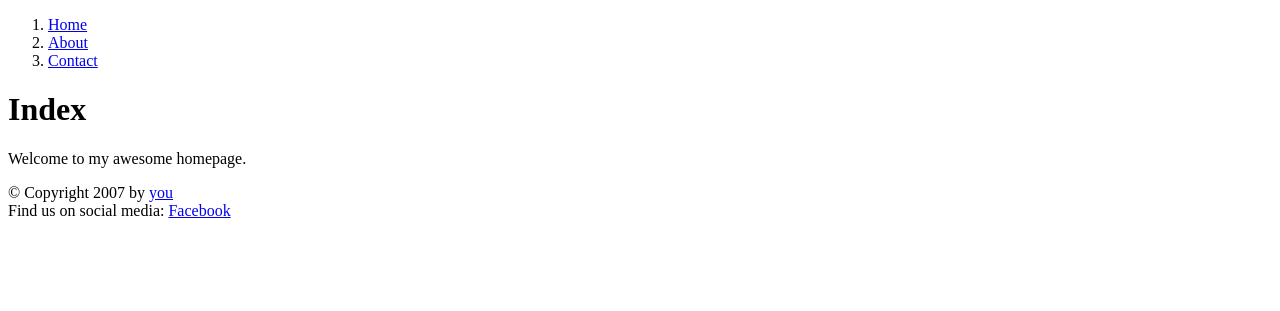
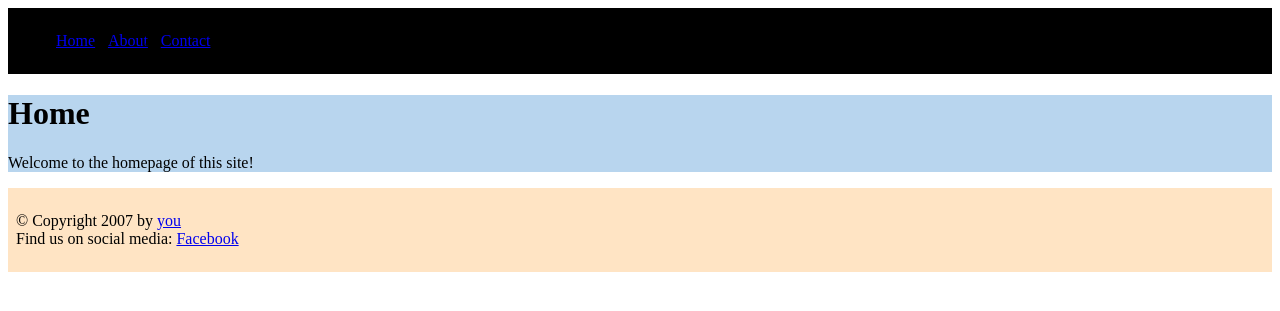
Before and after one commit to JensPatomella/Template-uppgift, a Flask app: page / in a window 1280 px wide. Shown: the top 311 px of the page. Run offline with Flask 3, Linux system fonts and the light colour scheme.

Commit message:
Minimal styling + små saker

```diff
--- a/app.py
+++ b/app.py
@@ -1,5 +1,4 @@
 from flask import Flask, render_template, request
-import os
 
 app = Flask(__name__)
 
@@ -19,9 +18,9 @@ def contact():
 
 @app.route('/sent', methods=['POST'])
 def write():
-    content = request.form.get('message', '') + request.form.get('name', '')
-    with open(FILE_PATH, 'w', encoding='utf-8') as f: #Flaggan 'w' (write) anger att filen ska skrivas
-        f.write(content)    # .write() skriver innehållet i variabeln content till filen
+    content = f"{request.form.get('name', '')}, {request.form.get('message', '')}"
+    with open(FILE_PATH, 'a', encoding='utf-8') as f:
+        f.write(content + "\n")
     return render_template("contact.html", file_content=content)
 
 if __name__ == '__main__':
--- a/blabla.txt
+++ /dev/null
@@ -1 +0,0 @@
-fjwqofhqof
--- /dev/null
+++ b/static/style.css
@@ -0,0 +1,30 @@
+nav {
+    padding: 1vh;
+    background-color: black;
+}
+
+ol {
+    display: flex;
+    flex-direction: row;
+}
+
+li {
+    margin-right: 1vw;
+}
+
+form {
+    display: flex;
+    flex-direction: column;
+    padding: 4vh 40vw;
+    margin-bottom: 1vh;
+}
+
+#content {
+    margin-top: 1vh;
+    background-color: rgb(184, 213, 238);
+}
+
+footer {
+    padding: 1vh;
+    background-color: bisque;
+}
--- a/templates/about.html
+++ b/templates/about.html
@@ -1,10 +1,10 @@
 {% extends "base.html" %}
-{% block title %}Index{% endblock %}
+{% block title %}About{% endblock %}
 {% block head %}
 {% endblock %}
 {% block content %}
-    <h1>About</h1>
-    <p class="important">
+    <h1>About Us</h1>
+    <p>
       Lorem ipsum dolor sit amet, consectetur adipisicing elit. Corporis labore voluptatum debitis quibusdam aperiam maxime dicta. Placeat labore dignissimos similique nisi iure, eveniet ab quasi cum porro, et tempore sunt.
     </p>
 {% endblock %}
--- a/templates/base.html
+++ b/templates/base.html
@@ -1,10 +1,8 @@
 <!DOCTYPE html>
 <html lang="en">
 <head>
-    {% block head %}
-    <link rel="stylesheet" href="style.css" />
-    <title>{% block title %}{% endblock %} - My Webpage</title>
-    {% endblock %}
+    <link rel="stylesheet" href="static/style.css"/>
+    <title>{% block title %}Base{% endblock %}</title>
 </head>
 <body>
     <nav>
@@ -15,11 +13,10 @@
         </ol>
     </nav>
     <div id="content">{% block content %}{% endblock %}</div>
-    <div id="footer">
-        {% block footer %}
-        <p>&copy; Copyright 2007 by <a href="http://domain.invalid/">you</a><br>
-        Find us on social media: <a href="https://facebook.com/">Facebook</a></p>
-        {% endblock %}
-    </div>
+    <footer>
+            <p>&copy; Copyright 2007 by <a href="http://domain.invalid/">you</a><br>
+            Find us on social media: <a href="https://facebook.com/">Facebook</a></p>
+    </footer>
+
 </body>
 </html>
--- a/templates/contact.html
+++ b/templates/contact.html
@@ -1,11 +1,11 @@
 {% extends "base.html" %}
-{% block title %}Index{% endblock %}
+{% block title %}Contact{% endblock %}
 {% block head %}
 {% endblock %}
 {% block content %}
     <form method="post" action="/sent">
         <label for="fullname">First and last name:</label>
-        <input type="name" id="fullname">
+        <input type="text" name="name" id="fullname">
         <label for="ymessage">Your message to us:</label>
         <input type="text" name="message" id="ymessage">
         <input type="submit" value="Save">
--- a/templates/index.html
+++ b/templates/index.html
@@ -1,10 +1,10 @@
 {% extends "base.html" %}
-{% block title %}Index{% endblock %}
+{% block title %}Home{% endblock %}
 {% block head %}
 {% endblock %}
 {% block content %}
-    <h1>Index</h1>
-    <p class="important">
-      Welcome to my awesome homepage.
+    <h1>Home</h1>
+    <p>
+      Welcome to the homepage of this site!
     </p>
 {% endblock %}
```
